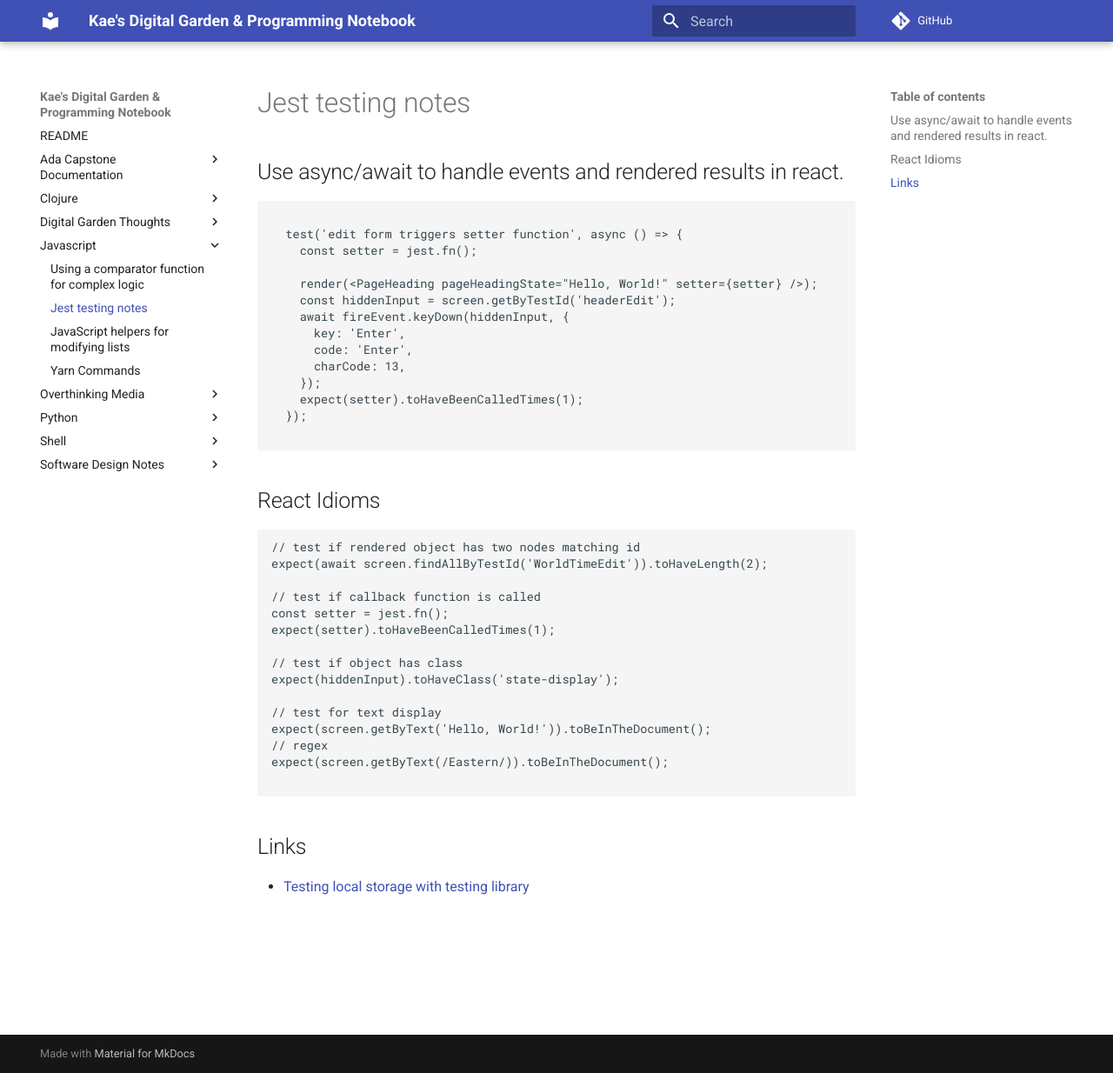
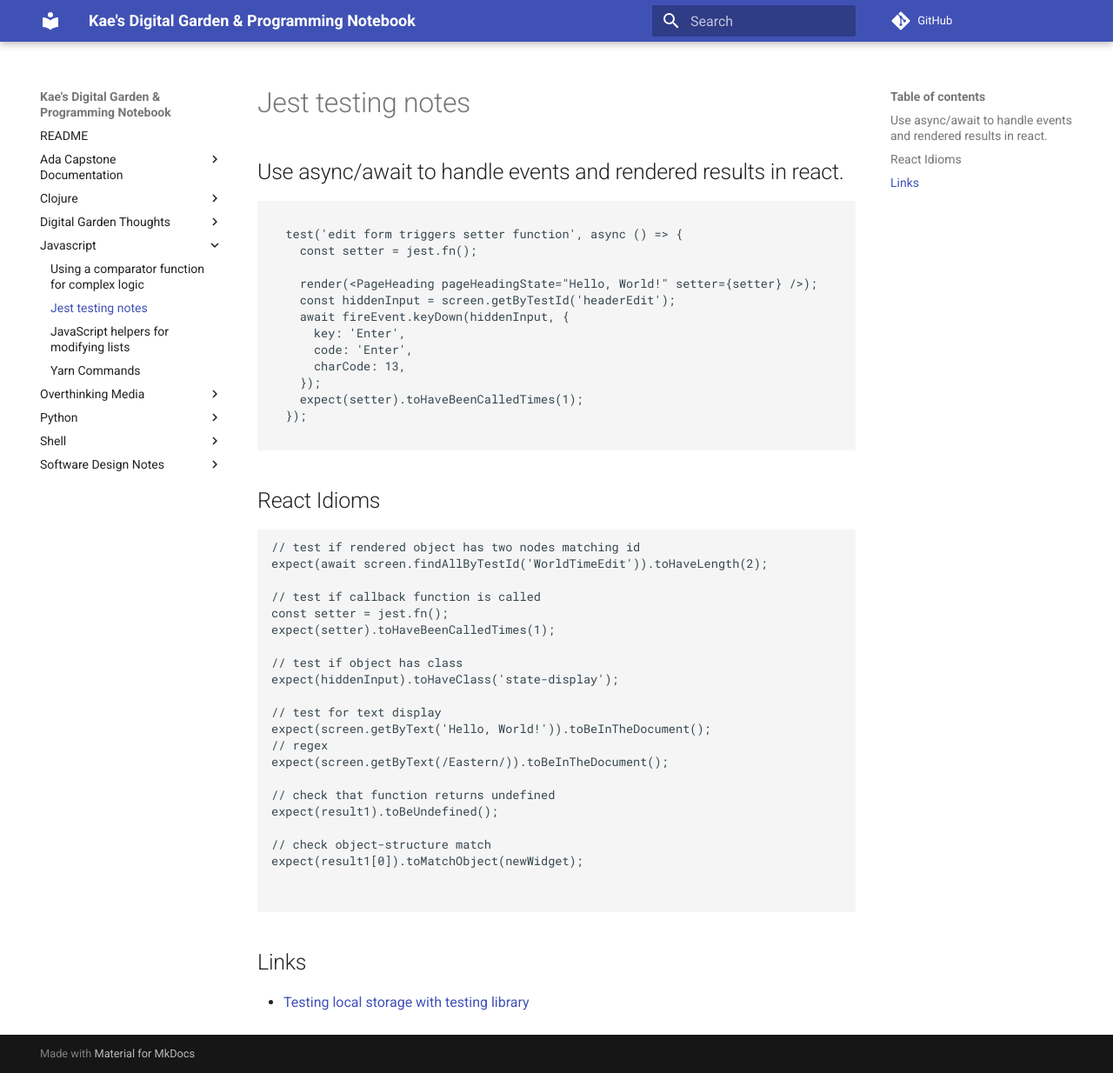
Before and after one commit to kaesluder/kae-garden-wiki, an MkDocs documentation site: the page built from docs/Javascript/jest_testing_notes.md, in a window 1280 px wide and 1234 px high. Shown: the whole window at 87% size. Built offline with MkDocs 1.6.1 and Material for MkDocs 9.7.7, drawn with Linux system fonts in a browser that asks for light colours; comment, search, counter and statistics services are not loaded.

Commit message:
jest testing notes

````diff
--- a/docs/Javascript/jest_testing_notes.md
+++ b/docs/Javascript/jest_testing_notes.md
@@ -37,6 +37,13 @@ expect(screen.getByText('Hello, World!')).toBeInTheDocument();
 // regex
 expect(screen.getByText(/Eastern/)).toBeInTheDocument();
 
+// check that function returns undefined
+expect(result1).toBeUndefined();
+
+// check object-structure match
+expect(result1[0]).toMatchObject(newWidget);
+
+
 ```
 
 ## Links
````
Also changed, not shown: docs/Ada_Capstone_Documentation/library_bookmarks.md (+3 -0 lines).
